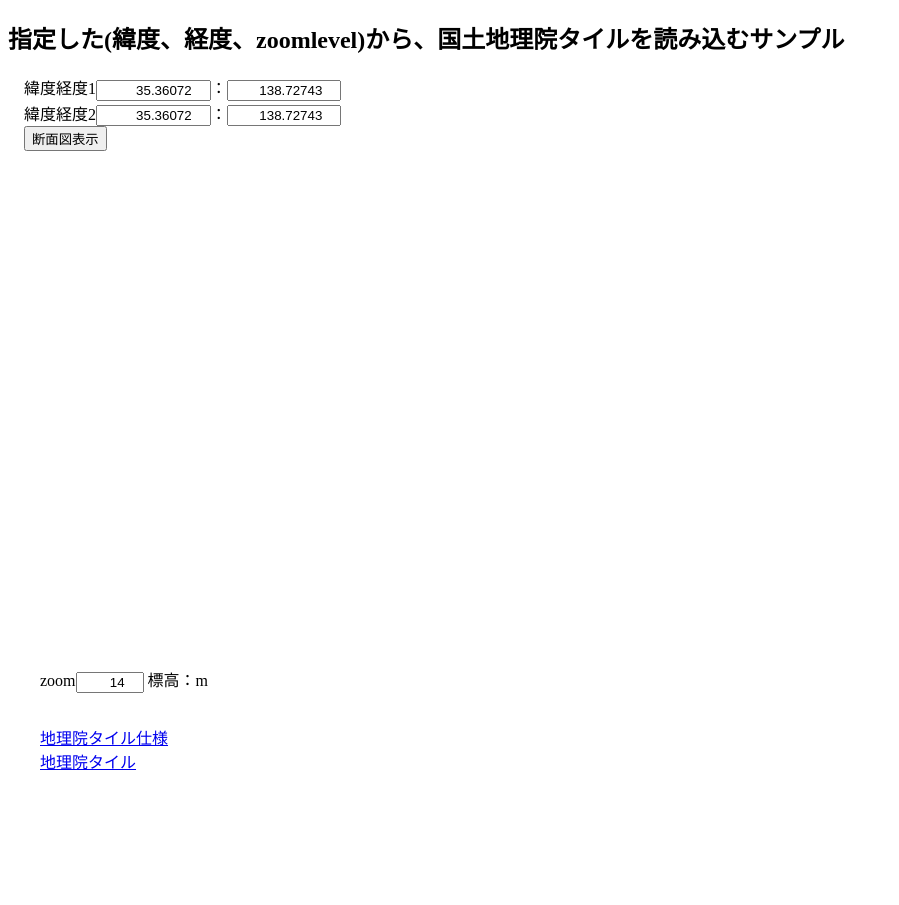
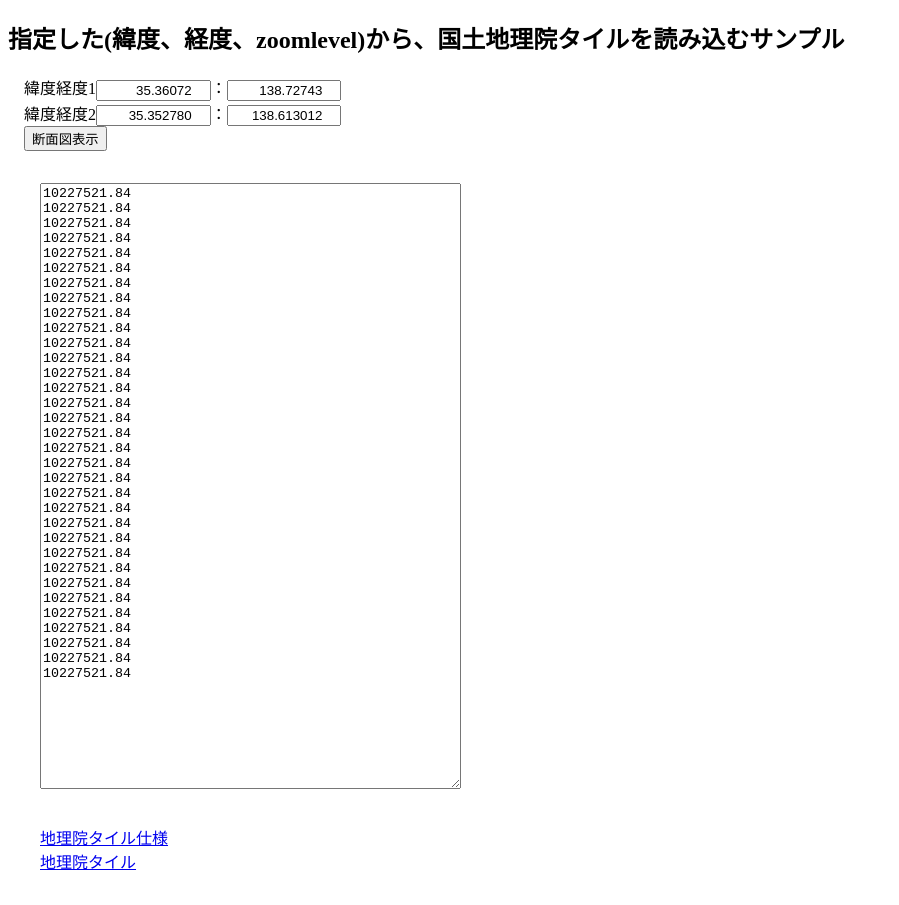
Before and after one commit to murasuke/cross-section-view, a plain HTML site: page index.html in a window 1280 px wide. Both pictures are taken after a click on the button "断面図表示". Shown: the whole page, without its empty margins (0-899 px from the left). Before the commit the page ends 805 px from the top, so only its background shows below. Drawn offline with Linux system fonts and the light colour scheme.

Commit message:
fix source

```diff
--- a/index.html
+++ b/index.html
@@ -4,63 +4,20 @@
   <meta charset="UTF-8">
   <meta name="viewport" content="width=device-width,initial-scale=1.0, ,user-scalable=no" />
   <script type="module">
-    import {calcTileInfo, loadTile, getElevation} from './js/elevation.js';
+    import {getElevations} from './js/elevation.js';
     // 組み込み関数は変数に代入できないため、アロー関数でラップ
     const $ = p => document.querySelector(p);
-
     $('#exec').addEventListener('click', async () => {
       const [lat1, lng1] = [$('#lat1').value, $('#lng1').value];
       const [lat2, lng2] = [$('#lat2').value, $('#lng2').value];
 
-      // const zoom = $('#zoom').value;
-      // const ds = $('#source').value;
-      // 経度、緯度から標高を求める
-      for (let zoom = 0; zoom <= 15; zoom++) {
-        const tile1 = calcTileInfo(lat1, lng1, zoom);
-        const tile2 = calcTileInfo(lat2, lng2, zoom);
-        // 2つのPixcelの位置が128～256になるまでzoomを増やす
-        const distance = Math.sqrt((tile1.pX - tile2.px) ** 2 + (tile1.pY - tile2.pY) ** 2);
-        if (distance > 128) {
-          break;
-        }
-      }
+      const elevations = await getElevations(lat1, lng1, lat2, lng2);
+      console.log(elevations);
+      var result = elevations.reduce(function (accumulator, currentValue) {
+          return accumulator + "\n" + new String(currentValue);
+      });
 
-      // 2つの間の座標を計算して配列のセットする(再帰呼び出しして2^8個まで反復？)
-
-      // 配列から値を取り出して、高さを取得し、別の配列に追加する
-
-
-
-
-      const dataType = ds.split(',')[0];
-      const ext = ds.split(',')[1];
-
-      const img = loadTile(x,y,zoom,{dataType, ext});
-
-      // canvasに画像を表示して、指定座標に●を表示する
-      const board = $('#board');
-      const ctx = board.getContext('2d');
-
-      img.onload = () => {
-        // 指定座標にオレンジの点を表示
-        ctx.drawImage(img, 0, 0);
-        ctx.beginPath();
-        ctx.arc(
-          pX,        // 中心点X
-          pY,        // 中心点Y
-          4,            // 半径(radius)
-          0,            // 円の描画開始角度(startAngle)
-          2 * Math.PI,  // 円の描画終了角度(endAngle)
-        );
-        ctx.fillStyle = "Orange";
-        ctx.fill();
-        ctx.stroke();
-      };
-
-      // 標高の取得
-      const h = await getElevation(35.36072, 138.72743);
-      console.log(h);
-      $('#elevation').innerText = h;
+      $('#result').value = result;
     });
   </script>
   <style>
@@ -76,16 +33,13 @@
   <h2>指定した(緯度、経度、zoomlevel)から、国土地理院タイルを読み込むサンプル</h2>
   <div style="margin-left:1em;">
     <div>緯度経度1</span><input type="number" id="lat1" value="35.36072" />：<input type="number" id="lng1" value="138.72743" /> </div>
-    <div>緯度経度2</span><input type="number" id="lat2" value="35.36072" />：<input type="number" id="lng2" value="138.72743" /> </div>
+    <div>緯度経度2</span><input type="number" id="lat2" value="35.352780" />：<input type="number" id="lng2" value="138.613012" /> </div>
     <input type="button" id="exec" value="断面図表示">
   </div>
-  <div style="margin-left:2em">
-    <canvas id="board" width="512" height="512"></canvas>
+  <div style="margin:2em">
+    <textarea id="result" rows="40" cols="50"></textarea>
   </div>
-  <div style="margin-left:2em">
-    <span>zoom</span><input type="number" id="zoom" style="width: 60px" value="14"  readonly />
-    標高：<span id="elevation"></span>m
-  </div>
+
   <div style="margin:2em;">
     <a href="https://maps.gsi.go.jp/development/siyou.html">地理院タイル仕様</a><br>
     <a href="https://maps.gsi.go.jp/development/ichiran.html" target="_blank">地理院タイル</a><br>
--- a/js/elevation.js
+++ b/js/elevation.js
@@ -115,7 +115,7 @@ export const calcTileInfo = (lat, lng, z) => {
  * @param { {dataType: string, ext?: string} } option
  * @returns
  */
-export const loadTile = (x, y, z, option) => {
+export const loadTile = async (x, y, z, option) => {
   const { dataType, ext } = option;
 
   const url = `https://cyberjapandata.gsi.go.jp/xyz/${dataType}/${z}/${x}/${y}.${
@@ -124,7 +124,19 @@ export const loadTile = (x, y, z, option) => {
   const img = new Image();
   img.setAttribute('crossorigin', 'anonymous');
   img.src = url;
-  return img;
+
+  const canvas = document.createElement('canvas');
+  [canvas.width, canvas.height] = [256, 256];
+  const ctx = canvas.getContext('2d', { willReadFrequently: true });
+
+  // onloadは非同期で発生するため、Promise()でラップして返す
+  return new Promise((resolve, reject) => {
+    img.onload = () => {
+      ctx.drawImage(img, 0, 0);
+
+      resolve(ctx);
+    };
+  });
 };
 
 /**
@@ -133,24 +145,9 @@ export const loadTile = (x, y, z, option) => {
  * @param {number} lng
  * @returns {Promise<number>}
  */
-export const getElevation = async (lat, lng) => {
+export const getElevation = (pX, pY, ctx) => {
   const z = 15;
 
-  // 描画用のCanvasを用意する
-  const canvas = document.createElement('canvas');
-  [canvas.width, canvas.height] = [256, 256];
-  const ctx = canvas.getContext('2d', { willReadFrequently: true });
-
-  // タイルを取得
-  const { x, y, pX, pY } = calcTileInfo(lat, lng, z);
-  // タイルを読み込む<img>タグを作成
-  const img = loadTile(x, y, z, { dataType: 'dem5a_png' });
-
-  // onloadは非同期で発生するため、Promise()でラップして返す
-  return new Promise((resolve, reject) => {
-    img.onload = () => {
-      ctx.drawImage(img, 0, 0);
-      // ピクセルカラー配列を取得
   const { data } = ctx.getImageData(0, 0, 256, 256);
   // 1pxあたり4Byte(RGBA)
   const idx = pY * 256 * 4 + pX * 4;
@@ -177,7 +174,66 @@ export const getElevation = async (lat, lng) => {
     h = x - 2 ** 24 * resolution;
   }
 
-      resolve(h);
+  return h;
 };
+
+export const getElevations = async (lat1, lng1, lat2, lng2) => {
+  let tile1, tile2, zoom;
+  // 経度、緯度から標高を求める
+  for (zoom = 0; zoom <= 15; zoom++) {
+    tile1 = calcTileInfo(lat1, lng1, zoom);
+    tile2 = calcTileInfo(lat2, lng2, zoom);
+    // 2つのPixcelの位置が128～256になるまでzoomを増やす
+    const distance = Math.sqrt(
+      (tile1.pX - tile2.pX) ** 2 + (tile1.pY - tile2.pY) ** 2
+    );
+    if (distance > 128) {
+      break;
+    }
+  }
+
+  // 2つの間の座標の間の点を求める(再帰呼び出しして2^8個まで反復？)
+  const calcLine = (p1x, p1y, p2x, p2y, depth) => {
+    if (depth > 4) {
+      return [p1x, p1y];
+    }
+    const x = (p1x + p2x) / 2;
+    const y = (p1y + p2y) / 2;
+    // return [x, y];
+    depth += 1;
+    return [
+      ...calcLine(p1x, p1y, x, y, depth),
+      ...calcLine(x, y, p2x, p2y, depth),
+    ];
+  };
+
+  const [p1x, p1y] = [tile1.pX, tile1.pY];
+  const [p2x, p2y] = [tile2.pX, tile2.pY];
+  const line = [...calcLine(p1x, p1y, p2x, p2y, 0), p2x, p2y];
+
+  // 配列から値を取り出して、高さを取得し、別の配列に追加する
+  let tiles = [];
+  const elevations = [];
+  for (let i = 0; i < line.length; i += 2) {
+    const x = line[i];
+    const y = line[i + 1];
+    const tileCoordX = Math.floor(x / 256);
+    const tileCoordY = Math.floor(y / 256);
+    const imageCoordX = Math.floor(x - tileCoordX * 256);
+    const imageCoordY = Math.floor(y - tileCoordY * 256);
+
+    let context = null;
+    if (!tiles[`${tileCoordX}_${tileCoordY}`]) {
+      // 画像を読み込んで、標高を取得していく
+      context = await loadTile(tileCoordX, tileCoordY, zoom, {
+        dataType: 'dem5a_png',
       });
+      tiles[`${tileCoordX}_${tileCoordY}`] = context;
+    } else {
+      context = tiles[`${tileCoordX}_${tileCoordY}`];
+    }
+    const h = getElevation(imageCoordX, imageCoordY, context);
+    elevations.push(h);
+  }
+  return elevations;
 };
```
Lines whose indentation alone changed are shown as unchanged.
